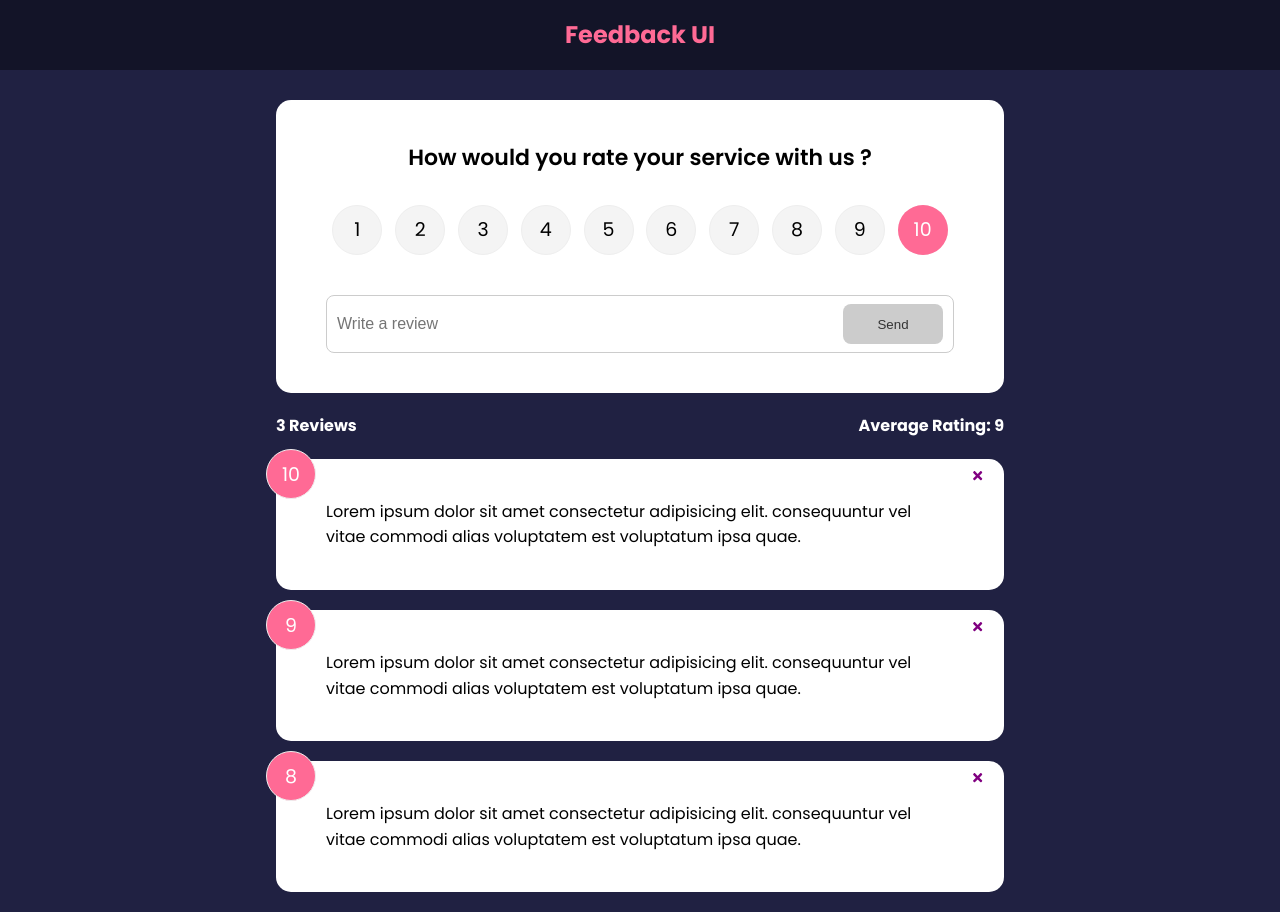
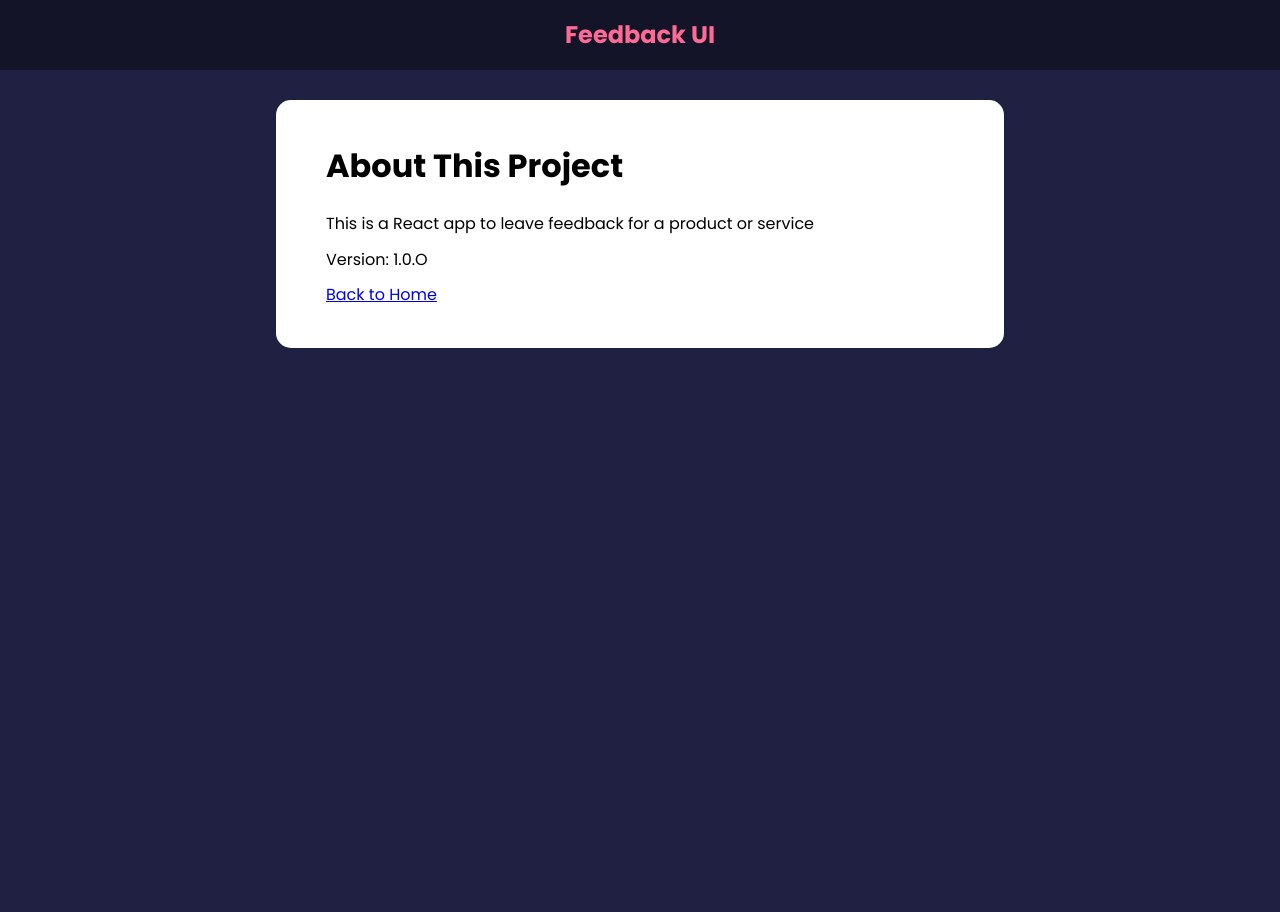
Before and after one commit to Kateryna-Borysenko/feedback-app, a React (Create React App) app: page /about in a window 1280 px wide. After the commit the page ends 800 px from the top, so only its background shows below. Built offline with nearby package versions, Linux system fonts and the light colour scheme.

Commit message:
Added routers

```diff
--- a/package.json
+++ b/package.json
@@ -10,6 +10,7 @@
     "react": "^18.1.0",
     "react-dom": "^18.1.0",
     "react-icons": "^4.3.1",
+    "react-router-dom": "^6.3.0",
     "react-scripts": "5.0.1",
     "uuid": "^8.3.2",
     "web-vitals": "^2.1.4"
--- a/src/App.js
+++ b/src/App.js
@@ -1,10 +1,12 @@
 import { v4 as uuidv4 } from 'uuid'
+import { BrowserRouter as Router, Route, Routes } from 'react-router-dom'
 import { useState } from 'react'
 import Header from './components/Header'
 import FeedbackData from './data/FeedbackData'
 import FeedbackList from './components/FeedbackList'
 import FeedbackStats from './components/FeedbackStats'
 import FeedbackForm from './components/FeedbackForm'
+import AboutPage from './pages/AboutPage'
 
 function App() {
   const [feedback, setFeedback] = useState(FeedbackData)
@@ -21,14 +23,23 @@
   }
 
   return (
-    <>
+    <Router>
       <Header />
       <div className='container'>
-        <FeedbackForm handleAdd={addFeedback} />
-        <FeedbackStats feedback={feedback} />
-        <FeedbackList feedback={feedback} handleDelete={deleteFeedback} />
+        <Routes>
+          <Route exact path='/' element={
+            <>
+              <FeedbackForm handleAdd={addFeedback} />
+              <FeedbackStats feedback={feedback} />
+              <FeedbackList feedback={feedback} handleDelete={deleteFeedback}
+              />
+            </>
+          }>
+          </Route>
+          <Route path='/about' element={<AboutPage />} />
+        </Routes>
       </div>
-    </>
+    </Router>
   );
 }
 
--- /dev/null
+++ b/src/pages/AboutPage.jsx
@@ -0,0 +1,16 @@
+import Card from '../components/shared/Card'
+
+function AboutPage() {
+  return (
+    <Card>
+      <div className='about'>
+        <h1>About This Project</h1>
+        <p>This is a React app to leave feedback for a product or service</p>
+        <p>Version: 1.0.O</p>
+        <a href='/'>Back to Home</a>
+      </div>
+    </Card>
+  )
+}
+
+export default AboutPage
```
Also changed, not shown: 1 other file (tests, documents, lock files or other folders).
